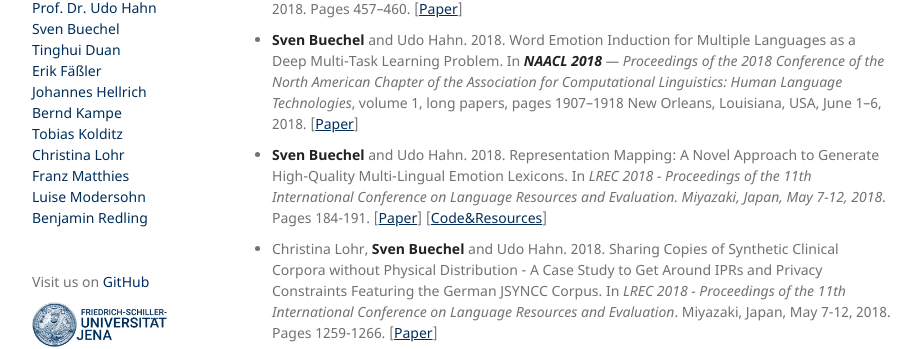
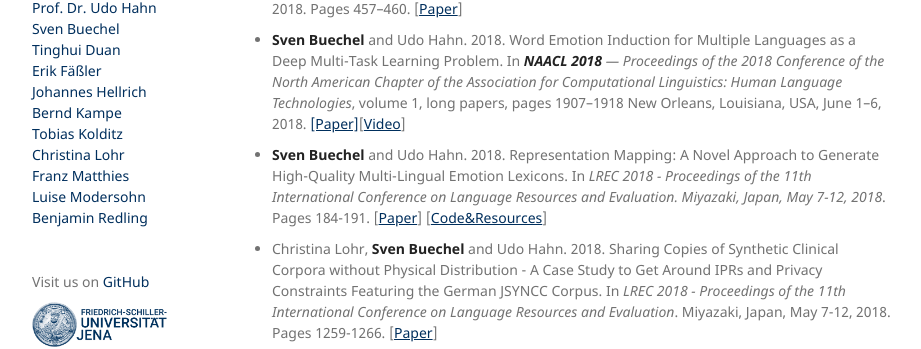
Before and after one commit to JULIELab/JULIELab.github.io, a Jekyll site: the page built from Staff/Buechel/publication.md, in a window 1280 px wide and 900 px high, scrolled down 711 px. Shown: the part 167-516 px from the top of the window, without its empty margins (178-1099 px from the left). Built offline with Jekyll 4.4.1, drawn with Linux system fonts in a browser that asks for light colours; our own code applies the rules of GitHub Pages for plain Markdown files.

Commit message:
Update publication.md

```diff
--- a/Staff/Buechel/publication.md
+++ b/Staff/Buechel/publication.md
@@ -24,7 +24,7 @@ layout: staff
 
 * Maria Moritz, Johannes Hellrich and **Sven Buechel**. 2018. Towards a Metric for Paraphrastic Modification. In *Digital Humanities 2018. Book of Abstracts*. Mexico City, Mexico, June 26–29, 2018.  Pages 457–460. [[Paper](https://dh2018.adho.org/en/towards-a-metric-for-paraphrastic-modification/)]
 
-* **Sven Buechel** and Udo Hahn. 2018. Word Emotion Induction for Multiple Languages as a Deep Multi-Task Learning Problem. In ***NAACL 2018** —  Proceedings of the 2018 Conference of the North American Chapter of the Association for Computational Linguistics: Human Language Technologies*, volume 1, long papers, pages 1907–1918 New Orleans, Louisiana, USA, June 1–6, 2018. [[Paper](http://aclweb.org/anthology/N18-1173)]
+* **Sven Buechel** and Udo Hahn. 2018. Word Emotion Induction for Multiple Languages as a Deep Multi-Task Learning Problem. In ***NAACL 2018** —  Proceedings of the 2018 Conference of the North American Chapter of the Association for Computational Linguistics: Human Language Technologies*, volume 1, long papers, pages 1907–1918 New Orleans, Louisiana, USA, June 1–6, 2018. [[Paper]](http://aclweb.org/anthology/N18-1173)[[Video](https://vimeo.com/277671439)]
 
 * **Sven Buechel** and Udo Hahn. 2018. Representation Mapping: A Novel Approach to Generate High-Quality Multi-Lingual Emotion Lexicons. In *LREC 2018 - Proceedings of the 11th International Conference on Language Resources and Evaluation. Miyazaki, Japan, May 7-12, 2018*. Pages 184-191. [[Paper](http://www.lrec-conf.org/proceedings/lrec2018/pdf/402.pdf)] [[Code&Resources](https://github.com/JULIELab/EmoMap)]
 
```
